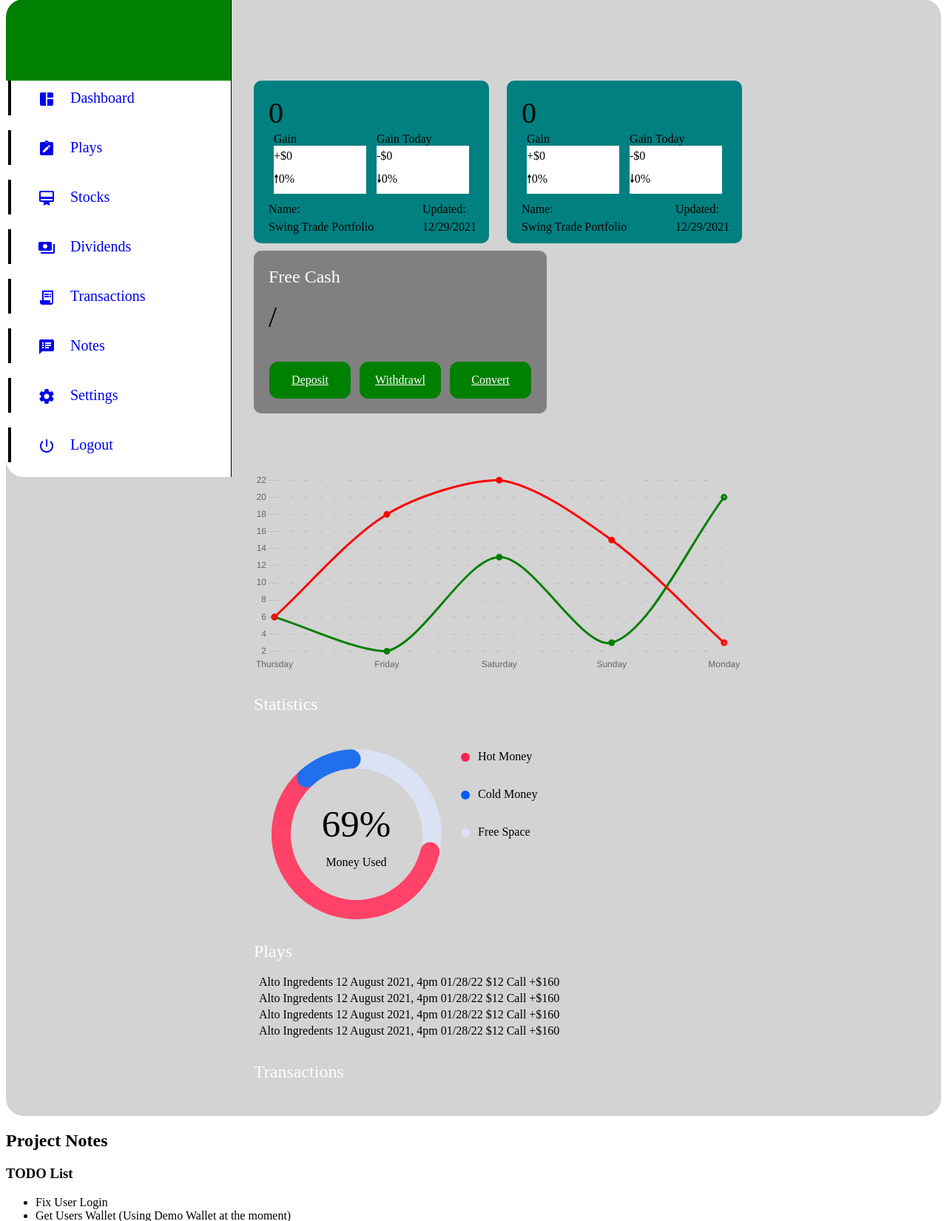
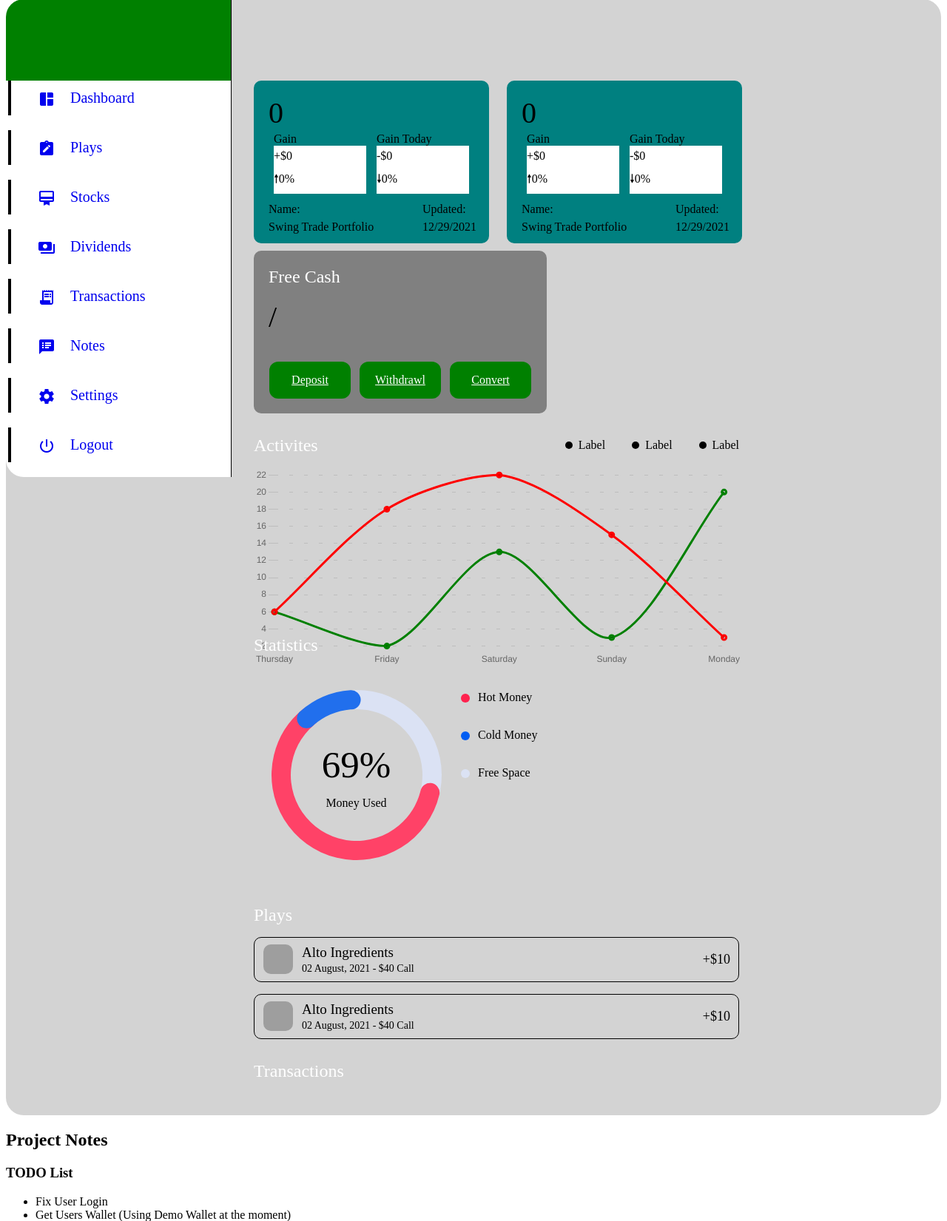
Before and after one commit to joshbyvelds/bsx-version-two, a Symfony app: template templates/dashboard/index.html.twig in a window 1280 px wide. Shown: the part 71-1722 px from the top of the page at 74% size. Run offline with Twig, Linux system fonts and the light colour scheme; the template is opened without the code that fills it, so the values that code supplies are empty; some libraries are stand-ins or nearby versions; grey boxes are pictures that could not be loaded.

Commit message:
Added Dashboard Plays Panel

```diff
--- a/templates/partials/panels/graph.html.twig
+++ b/templates/partials/panels/graph.html.twig
@@ -1,5 +1,10 @@
 <div class="panel large_panel graph">
-  {# <div class="title">Activites</div> #}
+    <div class="title">Activites</div>
+    <div class="label_wrapper">
+      <div class="graph_label">Label</div>
+      <div class="graph_label">Label</div>
+      <div class="graph_label">Label</div>
+    </div>
     <canvas id="activitiesChart" height="270"></canvas>
 </div>
 
--- a/templates/partials/panels/plays.html.twig
+++ b/templates/partials/panels/plays.html.twig
@@ -1,36 +1,32 @@
 <div class="panel large_panel plays">
     <div class="title">Plays</div>
-    <table>
-        <tr>
-            <td></td>
-            <td>Alto Ingredents</td>
-            <td>12 August 2021, 4pm</td>
-            <td>01/28/22 $12 Call</td>
-            <td>+$160</td>
-        </tr>
+    <div class="play">
+        <div class="logo" style="background-image: url('/assets/images/company_logos/ALTO.jpg')"></div>
+        <div class="info">
+            <div class="playname">Alto Ingredients</div>
+            <div class="playdetails">02 August, 2021 - $40 Call</div>
+        </div>
+        <div class="profit">+$10</div>
+    </div>
 
-        <tr>
-            <td></td>
-            <td>Alto Ingredents</td>
-            <td>12 August 2021, 4pm</td>
-            <td>01/28/22 $12 Call</td>
-            <td>+$160</td>
-        </tr>
+    <div class="play">
+        <div class="logo" style="background-image: url('/assets/images/company_logos/ALTO.jpg')"></div>
+        <div class="info">
+            <div class="playname">Alto Ingredients</div>
+            <div class="playdetails">02 August, 2021 - $40 Call</div>
+        </div>
+        <div class="profit">+$10</div>
+    </div>
 
-        <tr>
-            <td></td>
-            <td>Alto Ingredents</td>
-            <td>12 August 2021, 4pm</td>
-            <td>01/28/22 $12 Call</td>
-            <td>+$160</td>
-        </tr>
 
-        <tr>
-            <td></td>
-            <td>Alto Ingredents</td>
-            <td>12 August 2021, 4pm</td>
-            <td>01/28/22 $12 Call</td>
-            <td>+$160</td>
-        </tr>
-    </table>
+    {#
+        <div class="play">
+        <div class="logo"></div>
+        <div class="info">
+            <div class="playname"></div>
+            <div class="playdetails"></div>
+        </div>
+        <div class="profit"></div>
+    </div>
+     #}
 </div>
```
Also changed, not shown: public/assets/css/master.min.css, public/assets/fonts/open_sans_italic_vf.ttf (deleted), public/assets/fonts/open_sans_vf.ttf (deleted), public/assets/scss/_dashboard.scss, 1 other file.
